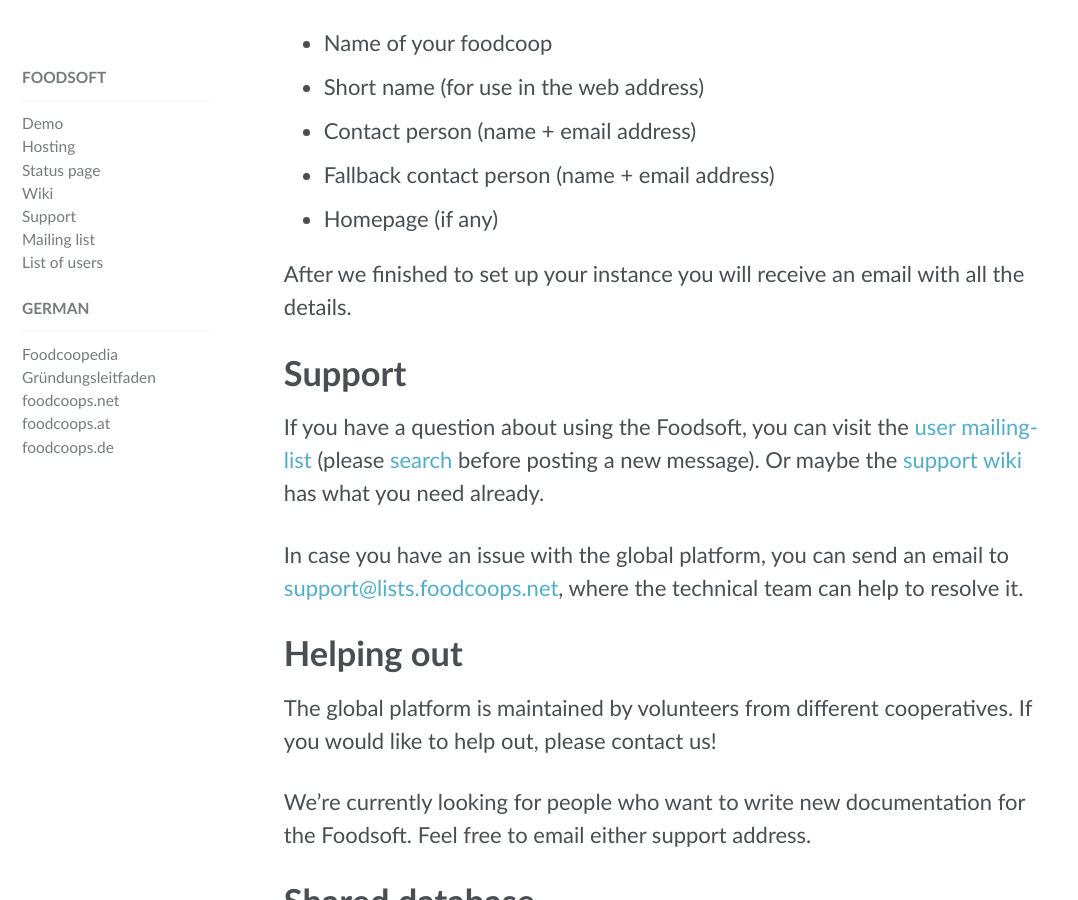
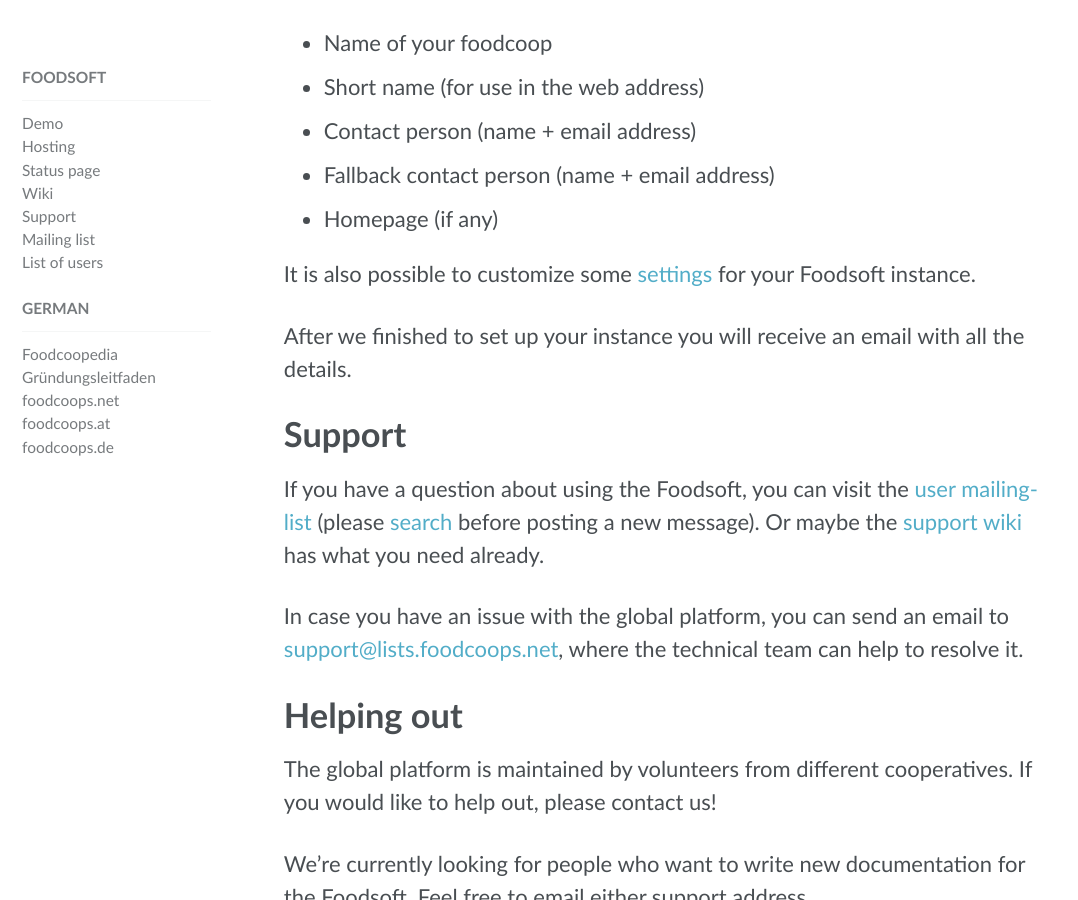
Before and after one commit to foodcoops/foodcoops.github.io, a Jekyll site: the page built from global-foodsoft-platform.md, in a window 1280 px wide and 900 px high, scrolled down 1181 px. Shown: the whole window, without its empty margins (0-1078 px from the left). Built offline with Jekyll 4.4.1, drawn with Linux system fonts in a browser that asks for light colours.

Commit message:
Hint about custom settings per Foodsoft instance

```diff
--- a/global-foodsoft-platform.md
+++ b/global-foodsoft-platform.md
@@ -39,6 +39,8 @@
    * Fallback contact person (name + email address)
    * Homepage (if any)
 
+It is also possible to customize some [settings](https://github.com/foodcoops/foodcoops.net/blob/master/Ansible/roles/foodsoft/Configuration.md) for your Foodsoft instance.
+
 After we finished to set up your instance you will receive an email with all the details.
 
 # Support
```
